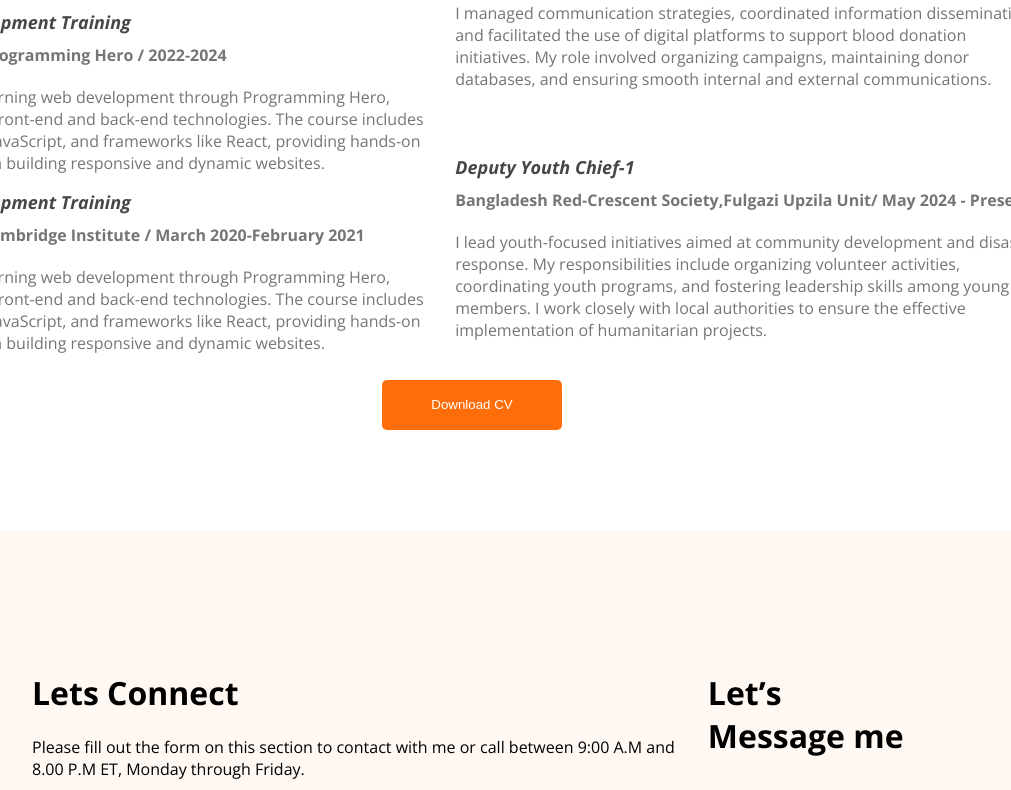
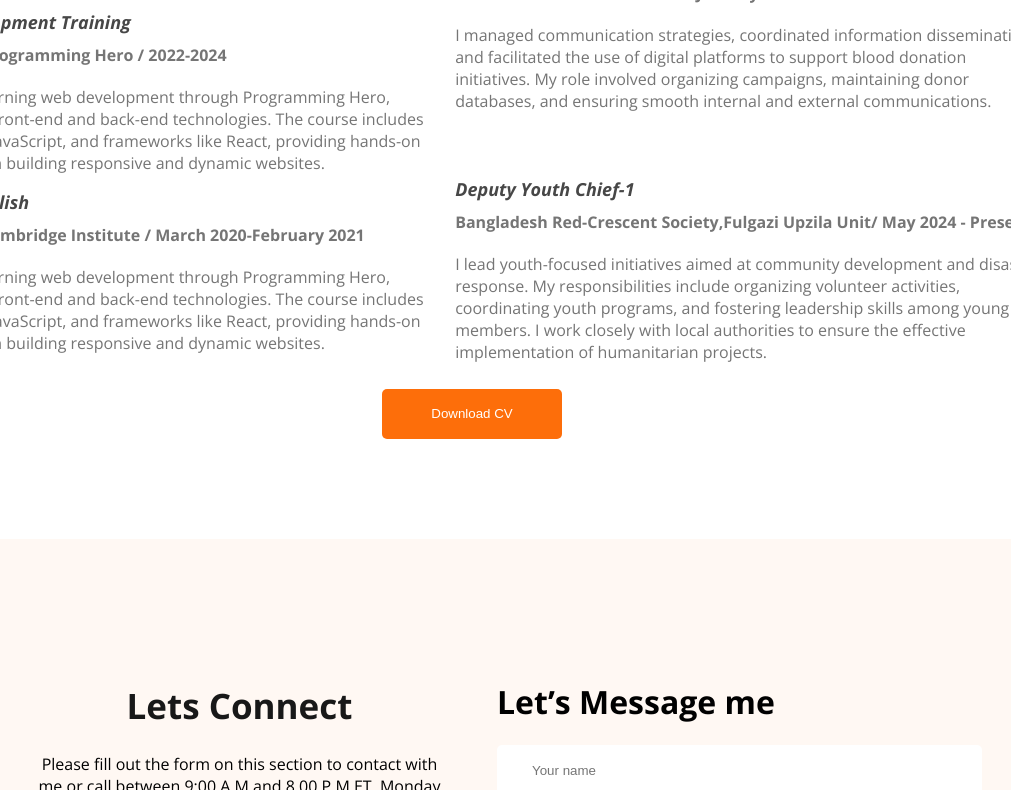
Before and after one commit to sajjad014/developer-portfolio-self, a plain HTML site: page index.html in a window 1280 px wide. Shown: the part 3120-3910 px from the top of the page, without its empty margins (168-1179 px from the left). Drawn offline with nearby package versions, Linux system fonts and the light colour scheme.

Commit message:
completed

```diff
--- a/index.html
+++ b/index.html
@@ -146,7 +146,7 @@
                             and dynamic websites.</p>
                     </div>
                     <div class="resume-item">
-                        <h2 class="resume-item-title">Web Development Training</h2>
+                        <h2 class="resume-item-title">Spoken English</h2>
                         <h4 class="resume-item-institute">Institute: Cambridge Institute / March 2020-February 2021 </h4>
                         <p class="resume-description">Currently learning web development through Programming Hero, focusing on front-end and back-end technologies. The course includes HTML, CSS, JavaScript, and frameworks like React, providing hands-on experience in building responsive
                             and dynamic websites.</p>
@@ -155,9 +155,11 @@
                 <div class="resume-column">
                     <h2 class="resume-column-title">My Experience</h2>
                     <div class="resume-item experience-item">
-                        <h2 class="resume-item-title ">Digital Marketer</h2>
-                        <h4 class="resume-item-institute">Biz-bond IT Limited/ April 2020 - February 2021</h4>
-                        <p class="resume-description">Worked as a Sales Executive, handling customer relationships, managing product inventory, and contributing to a sales increase. This role improved my communication skills and my understanding of retail management.</p>
+                        <h2 class="resume-item-title ">Project Manager</h2>
+                        <h4 class="resume-item-institute">Kazi Mofizur-Rahuman motorized irrigation / January 2020 - Present</h4>
+                        <p class="resume-description">Managed motorized irrigation projects, overseeing the pumping of water from rivers to farmland using motor-driven pumps, ensuring efficient installation, maintenance, and optimal water usage to enhance crop yields and agricultural
+                            productivity.
+                        </p>
 
                     </div>
                     <div class="resume-item experience-item">
@@ -186,8 +188,8 @@
     </main>
     <footer>
         <div class="footer-column">
-            <h1>Lets Connect</h1>
-            <p>Please fill out the form on this section to contact with me or call between 9:00 A.M and 8.00 P.M ET, Monday through Friday.</p>
+            <h1 class="section-tittle">Lets Connect</h1>
+            <p class="section-description">Please fill out the form on this section to contact with me or call between 9:00 A.M and 8.00 P.M ET, Monday through Friday.</p>
             <div class="social-link">
                 <a href=""><img src="/images/icons/facebook.png" alt=""></a>
                 <a href=""><img src="/images/icons/insta.png" alt=""></a>
@@ -196,6 +198,12 @@
         </div>
         <div class="footer-column">
             <h1>Let’s Message me</h1>
+            <form class="contact" action="">
+                <input type="text" placeholder="Your name">
+                <input type="email" placeholder="Your email">
+                <textarea name="" cols="30" rows="10" placeholder="message" id=""></textarea>
+                <input class="btn-primary" type="submit" value="Submit">
+            </form>
         </div>
     </footer>
 </body>
--- a/styles.css
+++ b/styles.css
@@ -247,6 +247,24 @@ footer {
     margin-top: 100px;
     background: #FFF8F3;
     padding: 120px 200px;
+    gap: 50px;
+}
+
+.footer-column {
+    width: 50%;
+}
+
+.contact input[type="text"],
+.contact input[type="email"],
+textarea {
+    display: block;
+    margin-bottom: 25px;
+    padding: 18px 35px;
+    color: #757575;
+    border: 0;
+    background-color: #fff;
+    border-radius: 5px;
+    width: 100%;
 }
 
 
```
